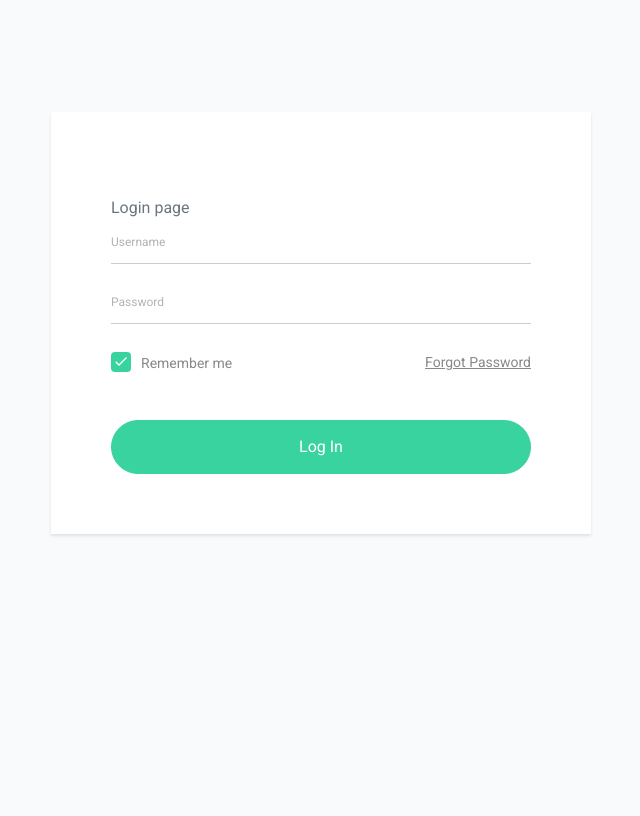
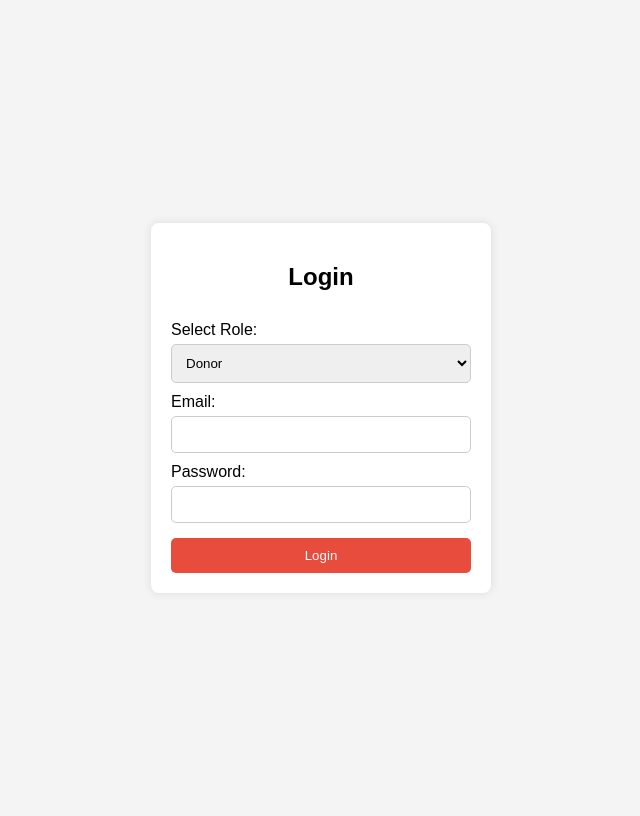
Before and after one commit to ddgithub123/bloodbank-platform, a Django app: page /login/ in a window 1280 px wide. Shown: the whole page, without its empty margins (319-959 px from the left). Before the commit the page ends 536 px from the top, so only its background shows below. Run offline with Django 5.2, Linux system fonts and the light colour scheme; some libraries are stand-ins or nearby versions; some web fonts are replaced.

```diff
--- /dev/null
+++ b/static/css/login.css
@@ -0,0 +1,52 @@
+body {
+    font-family: Arial, sans-serif;
+    background-color: #f4f4f4;
+    display: flex;
+    justify-content: center;
+    align-items: center;
+    height: 100vh;
+}
+
+.login-container {
+    background: white;
+    padding: 20px;
+    border-radius: 8px;
+    box-shadow: 0px 0px 10px rgba(0, 0, 0, 0.1);
+    width: 300px;
+    text-align: center;
+}
+
+h2 {
+    margin-bottom: 20px;
+}
+
+form {
+    display: flex;
+    flex-direction: column;
+}
+
+label {
+    text-align: left;
+    margin-top: 10px;
+}
+
+input, select {
+    padding: 10px;
+    margin-top: 5px;
+    border: 1px solid #ccc;
+    border-radius: 5px;
+}
+
+button {
+    background: #e74c3c;
+    color: white;
+    padding: 10px;
+    border: none;
+    border-radius: 5px;
+    margin-top: 15px;
+    cursor: pointer;
+}
+
+button:hover {
+    background: #c0392b;
+}
--- a/templates/login.html
+++ b/templates/login.html
@@ -1,80 +1,33 @@
-<!doctype html>
 {% load static %}
+<!DOCTYPE html>
 <html lang="en">
-  <head>
-    <!-- Required meta tags -->
-    <meta charset="utf-8">
-    <meta name="viewport" content="width=device-width, initial-scale=1, shrink-to-fit=no">
-    <link href="https://fonts.googleapis.com/css?family=Roboto:300,400&display=swap" rel="stylesheet">
+<head>
+    <meta charset="UTF-8">
+    <meta name="viewport" content="width=device-width, initial-scale=1.0">
+    <title>Login</title>
+    <link rel="stylesheet" href="{% static 'css/login.css' %}">
+</head>
+<body>
+    <div class="login-container">
+        <h2>Login</h2>
+        <form method="POST" action="{% url 'login' %}">
+            {% csrf_token %}
+            <label for="role">Select Role:</label>
+            <select id="role" name="role">
+                <option value="donor">Donor</option>
+                <option value="recipient">Recipient</option>
+                <option value="organization">Organization</option>
+                <option value="admin">Admin</option>
+            </select>
 
-    <link rel="stylesheet" href="{% static 'fonts/icomoon/style.css' %}">
+            <label for="email">Email:</label>
+            <input type="email" id="email" name="email" required>
 
-    <link rel="stylesheet" href="{% static 'css/owl.carousel.min.css' %}">
+            <label for="password">Password:</label>
+            <input type="password" id="password" name="password" required>
 
-    <!-- Bootstrap CSS -->
-    <link rel="stylesheet" href="{% static 'css/bootstrap.min.css' %}">
-
-    <!-- Style -->
-    <link rel="stylesheet" href="{% static 'css/style.css' %}">
-
-    <title>Multiple user login</title>
-  </head>
-  <body>
-  <div class="content">
-    <div class="container">
-      <div class="row justify-content-center">
-        <!-- <div class="col-md-6 order-md-2">
-          <img src="images/undraw_file_sync_ot38.svg" alt="Image" class="img-fluid">
-        </div> -->
-        <div class="col-md-6 contents">
-          <div class="row justify-content-center">
-            <div class="col-md-12">
-              <div class="form-block">
-                  <div class="mb-4">
-                </div>
-
-              <span class="mb-0 text-muted">
-                {% if msg %}
-                    {{ msg | safe }}
-                {% else %}
-                    Login page
-                {% endif %}
-              </span>
-                <form  method="post">
-                    {% csrf_token %}
-                  <div class="form-group first">
-                    <label for="username">Username</label>
-                      {{ form.username }}
-                  </div>
-                  <div class="form-group last mb-4">
-                    <label for="username">Password</label>
-                    {{ form.password }}
-                  </div>
-
-                  <div class="d-flex mb-5 align-items-center">
-                    <label class="control control--checkbox mb-0"><span class="caption">Remember me</span>
-                      <input type="checkbox" checked="checked"/>
-                      <div class="control__indicator"></div>
-                    </label>
-                    <span class="ml-auto"><a href="#" class="forgot-pass">Forgot Password</a></span>
-                  </div>
-
-                  <input type="submit" value="Log In" class="btn btn-pill text-white btn-block btn-primary">
-                </form>
-              </div>
-            </div>
-          </div>
-
-        </div>
-
-      </div>
+            <button type="submit">Login</button>
+        </form>
     </div>
-  </div>
-
-
-    <script src="{% static 'js/jquery-3.3.1.min.js' %}"></script>
-    <script src="{% static 'js/popper.min.js' %}"></script>
-    <script src="{% static 'js/bootstrap.min.js' %}"></script>
-    <script src="{% static 'js/main.js' %}"></script>
-  </body>
+</body>
 </html>
```
Also changed, not shown: static/css/blood_request.css (added, +51 -0 lines), static/css/find_donors.css (added, +31 -0 lines), static/css/inventory.css (added, +29 -0 lines), static/css/profile.css (added, +20 -0 lines), static/css/reports.css (added, +19 -0 lines), templates/blood_request.html (added, +44 -0 lines), templates/find_donors.html (added, +25 -0 lines), templates/inventory.html (added, +32 -0 lines), templates/profile.html (added, +18 -0 lines), templates/reports.html (added, +16 -0 lines).
